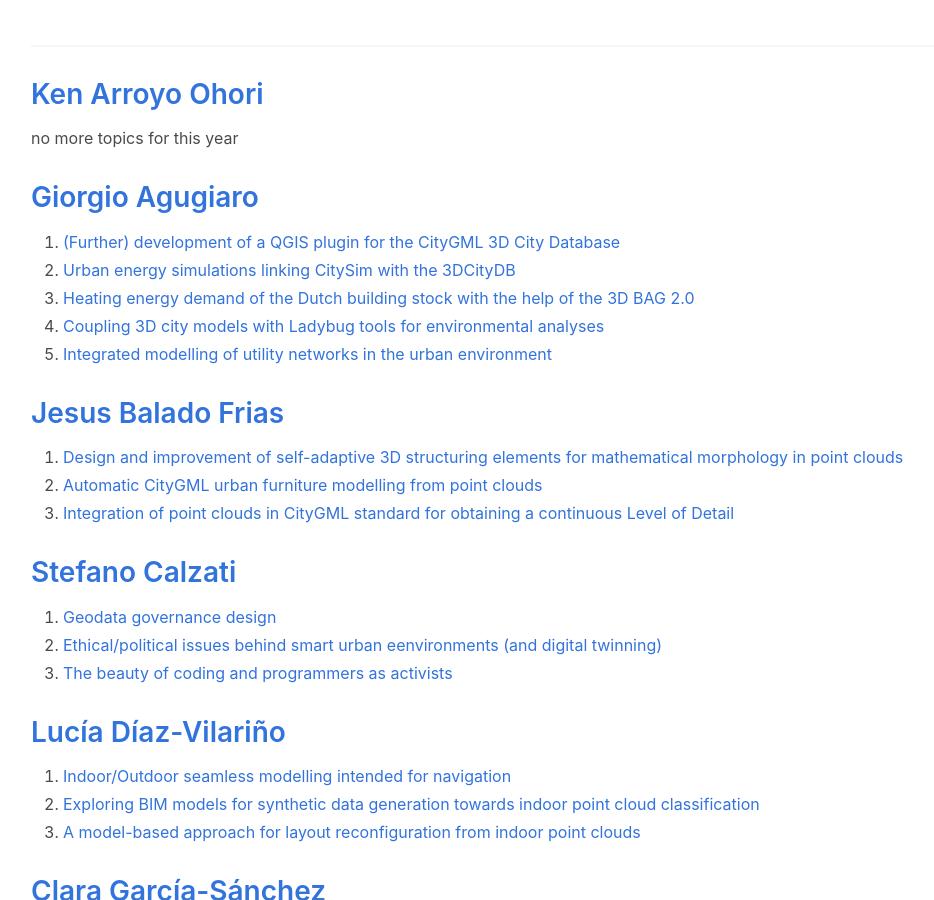
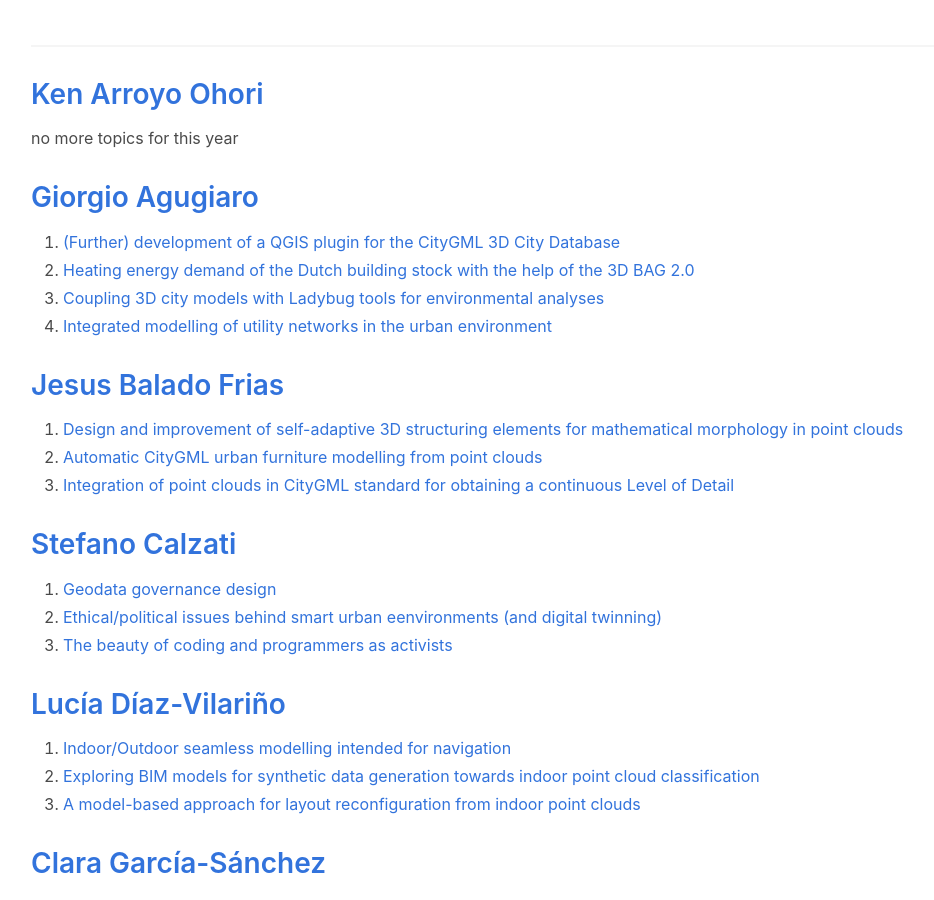
Before and after one commit to tudelft3d/geo2020, a Jekyll site: the page built from potentialtopics/index.md, in a window 1280 px wide and 900 px high, scrolled down 1043 px. Shown: the whole window, without its empty margins (33-967 px from the left). Built offline with Jekyll 4.4.1, drawn with Linux system fonts in a browser that asks for light colours; nearby versions of some CDN libraries.

Commit message:
Update index.md

```diff
--- a/potentialtopics/index.md
+++ b/potentialtopics/index.md
@@ -38,10 +38,9 @@
 
 ## [Giorgio Agugiaro](https://3d.bk.tudelft.nl/gagugiaro/)
  1. [(Further) development of a QGIS plugin for the CityGML 3D City Database](https://3d.bk.tudelft.nl/education/msctopics/#further-development-of-a-qgis-plugin-for-the-citygml-3d-city-database)
- 2. [Urban energy simulations linking CitySim with the 3DCityDB](https://3d.bk.tudelft.nl/education/msctopics/#urban-energy-simulations-linking-citysim-with-the-3dcitydb)
- 3. [Heating energy demand of the Dutch building stock with the help of the 3D BAG 2.0](https://3d.bk.tudelft.nl/education/msctopics/#heating-energy-demand-of-the-dutch-building-stock-with-the-help-of-the-3d-bag-20)
- 4. [Coupling 3D city models with Ladybug tools for environmental analyses](https://3d.bk.tudelft.nl/education/msctopics/#coupling-3d-city-models-with-ladybug-tools-for-environmental-analyses)
- 5. [Integrated modelling of utility networks in the urban environment](https://3d.bk.tudelft.nl/education/msctopics/#integrated-modelling-of-utility-networks-in-the-urban-environment)
+ 2. [Heating energy demand of the Dutch building stock with the help of the 3D BAG 2.0](https://3d.bk.tudelft.nl/education/msctopics/#heating-energy-demand-of-the-dutch-building-stock-with-the-help-of-the-3d-bag-20)
+ 3. [Coupling 3D city models with Ladybug tools for environmental analyses](https://3d.bk.tudelft.nl/education/msctopics/#coupling-3d-city-models-with-ladybug-tools-for-environmental-analyses)
+ 4. [Integrated modelling of utility networks in the urban environment](https://3d.bk.tudelft.nl/education/msctopics/#integrated-modelling-of-utility-networks-in-the-urban-environment)
 
 
 ## [Jesus Balado Frias](http://www.gdmc.nl/staff/)
```
